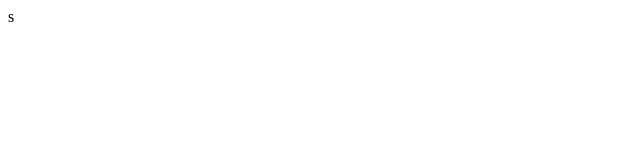
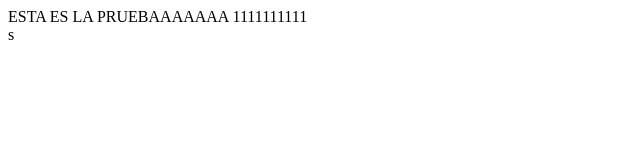
Before and after one commit to lumerocode/test-learning-github, a plain HTML site: page index.html in a window 1280 px wide. Shown: the whole page, without its empty margins (0-640 px from the left). Drawn offline with Linux system fonts and the light colour scheme.

Commit message:
primer cambio de la rama prueba1

```diff
--- a/index.html
+++ b/index.html
@@ -7,6 +7,6 @@
     <title>Testeando</title>
 </head>
 <body>
-    <header></header>
+    <header>ESTA ES LA PRUEBAAAAAAA 1111111111</header>
 </body>
 </html>s
```
